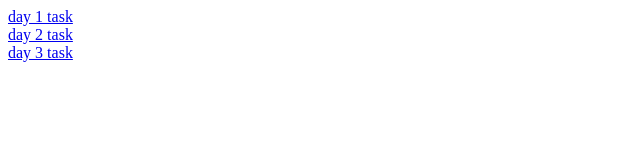
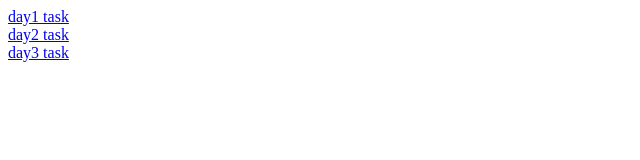
Before and after one commit to VengalaPrabhakar/Frontend, a plain HTML site: page index.html in a window 1280 px wide. Shown: the full height of the page, 0-640 px from the left. Drawn offline with Linux system fonts and the light colour scheme.

```diff
--- a/index.html
+++ b/index.html
@@ -6,9 +6,9 @@
     <title>Document</title>
 </head>
 <body>
-    <a href="Day 1/index.html">day 1 task</a></br>
-    <a href="day 2/day 2.html">day 2 task</a></br>
-    <a href="Day 3/Day3.html">day 3 task</a>
+    <a href="Day1/index.html">day1 task</a></br>
+    <a href="Day2/day 2.html">day2 task</a></br>
+    <a href="Day3/Day3.html">day3 task</a>
 
 </body>
 </html>
```
Also changed, not shown: day3/practise.html (added, +11 -0 lines), day1/Practise.html (renamed from Day 1/Practise.html), day1/index.html (renamed from Day 1/index.html), day2/a.jpg (renamed from Day 2/a.jpg), day2/about.html (renamed from Day 2/about.html), day2/about_mee.html (renamed from Day 2/about_mee.html), day2/contact.html (renamed from Day 2/contact.html), day2/day 2.html (renamed from Day 2/day 2.html), day2/image.jpg (renamed from Day 2/image.jpg), day2/practise.html (renamed from Day 2/practise.html), day3/Day3.html (renamed from Day 3/Day3.html).
